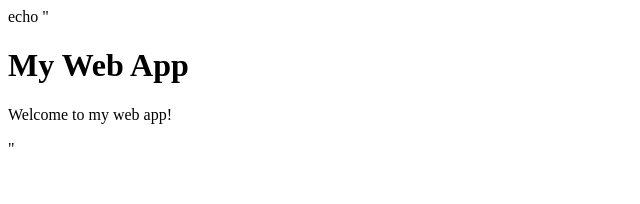
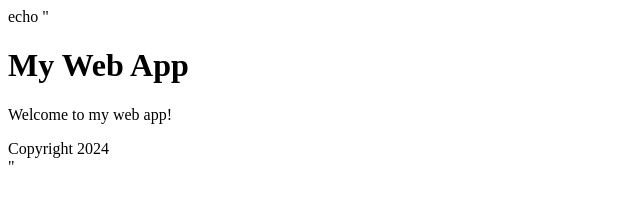
Before and after one commit to Ashapriyadarshini/my-web-app, a plain HTML site: page index.html in a window 1280 px wide. Shown: the whole page, without its empty margins (0-640 px from the left). Drawn offline with Linux system fonts and the light colour scheme.

Commit message:
Added welcome message to homepage

```diff
--- a/index.html
+++ b/index.html
@@ -1 +1 @@
-echo "<html><body><h1>My Web App</h1><p>Welcome to my web app!</p></body></html>"
+echo "<html><body><h1>My Web App</h1><p>Welcome to my web app!</p><footer>Copyright 2024</footer></body></html>"
```
